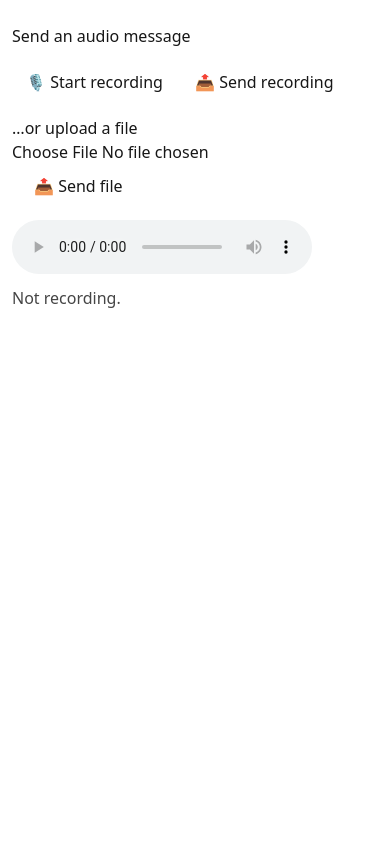
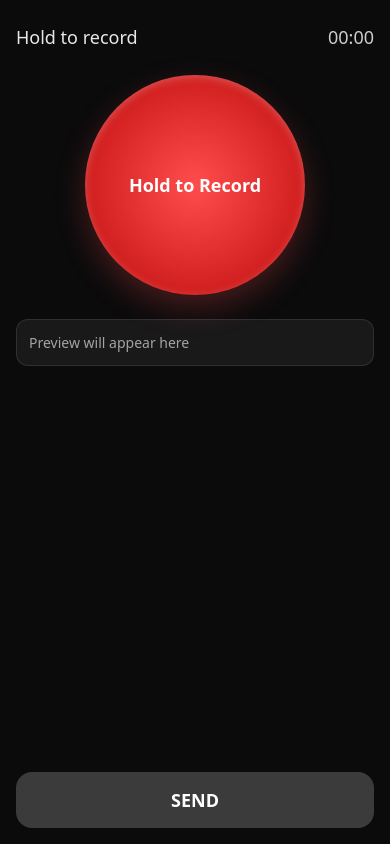
Before and after one commit to MiguelAguilera/ehunka-mailbox, a Next.js app: page / in a window 390 px wide. Built offline with nearby package versions, Linux system fonts and the light colour scheme.

Commit message:
mobile buttons

```diff
--- a/app/page.tsx
+++ b/app/page.tsx
@@ -5,110 +5,232 @@ import { useEffect, useRef, useState } from "react";
 export default function Home() {
   const [recording, setRecording] = useState(false);
   const [readyToSend, setReadyToSend] = useState(false);
-  const [status, setStatus] = useState("Not recording.");
+  const [status, setStatus] = useState("Hold to record");
   const [blobUrl, setBlobUrl] = useState<string | null>(null);
+  const [durationMs, setDurationMs] = useState(0);
+  const [uploading, setUploading] = useState(false);
+
   const chunksRef = useRef<Blob[]>([]);
   const recRef = useRef<MediaRecorder | null>(null);
-  const fileRef = useRef<HTMLInputElement | null>(null);
+  const startTsRef = useRef<number | null>(null);
+  const timerRef = useRef<number | null>(null);
+  const streamRef = useRef<MediaStream | null>(null);
 
-  useEffect(() => {
-    return () => {
-      // Cleanup object URLs
-      if (blobUrl) URL.revokeObjectURL(blobUrl);
-    };
-  }, [blobUrl]);
+  useEffect(() => () => { if (blobUrl) URL.revokeObjectURL(blobUrl); }, [blobUrl]);
+
+  function formatTime(ms: number) {
+    const s = Math.floor(ms / 1000);
+    const mm = String(Math.floor(s / 60)).padStart(2, "0");
+    const ss = String(s % 60).padStart(2, "0");
+    return `${mm}:${ss}`;
+  }
 
   async function startRec() {
-    const stream = await navigator.mediaDevices.getUserMedia({ audio: true });
+    try {
+      // ask mic only when user holds the button (user gesture)
+      if (!streamRef.current) {
+        streamRef.current = await navigator.mediaDevices.getUserMedia({ audio: true });
+      }
+      const ogg = "audio/ogg;codecs=opus";
+      const mimeType =
+        (window as any).MediaRecorder?.isTypeSupported?.(ogg) ? ogg : "audio/webm";
 
-    // Prefer OGG/Opus (Telegram voice bubble compatible)
-    const ogg = "audio/ogg;codecs=opus";
-    const mimeType = (window as any).MediaRecorder?.isTypeSupported?.(ogg)
-      ? ogg
-      : "audio/webm"; // fallback for iOS/Safari
-
-    const rec = new MediaRecorder(stream, { mimeType });
+      const rec = new MediaRecorder(streamRef.current!, { mimeType });
       chunksRef.current = [];
-    rec.ondataavailable = (e) => { if (e.data.size) chunksRef.current.push(e.data); };
+      rec.ondataavailable = (e) => { if (e.data?.size) chunksRef.current.push(e.data); };
       rec.onstop = () => {
         const blob = new Blob(chunksRef.current, { type: mimeType });
         const url = URL.createObjectURL(blob);
         setBlobUrl(prev => { if (prev) URL.revokeObjectURL(prev); return url; });
         setReadyToSend(true);
-      setStatus("Recorded. Ready to send.");
+        setStatus("Recorded. Tap SEND to upload.");
       };
+
+      recRef.current = rec;
+      startTsRef.current = Date.now();
+      setDurationMs(0);
       rec.start();
-    recRef.current = rec;
       setRecording(true);
-    setStatus("Recording…");
+      setReadyToSend(false);
+      setStatus("Recording… release to stop");
+
+      // small haptic nudge
+      if (navigator.vibrate) navigator.vibrate(10);
+
+      // tick timer
+      timerRef.current = window.setInterval(() => {
+        if (startTsRef.current) setDurationMs(Date.now() - startTsRef.current);
+      }, 200);
+    } catch (e: any) {
+      setStatus(`Mic error: ${e?.message || e}`);
+    }
   }
 
   function stopRec() {
+    if (!recording) return;
     recRef.current?.stop();
     setRecording(false);
+    if (timerRef.current) { clearInterval(timerRef.current); timerRef.current = null; }
   }
 
   async function postBlob(blob: Blob, filename: string) {
+    setUploading(true);
     setStatus("Uploading…");
     const fd = new FormData();
     fd.append("file", blob, filename);
-    // Optional note field: fd.append("note", "from web app");
 
+    try {
       const res = await fetch("/api/upload", { method: "POST", body: fd });
-    const data = await res.json();
-    if (!res.ok) throw new Error(data.error || res.statusText);
+      const data = await res.json().catch(() => ({}));
+      if (!res.ok) throw new Error(data?.error || res.statusText);
       setStatus("Sent ✅");
-    alert("Thanks! Your audio has been sent.");
+      setReadyToSend(false);
+      setBlobUrl(prev => { if (prev) URL.revokeObjectURL(prev); return null; });
+      setDurationMs(0);
+    } catch (e: any) {
+      setStatus("Upload failed");
+      alert("Upload failed:\n" + (e?.message || e));
+    } finally {
+      setUploading(false);
+    }
   }
 
   async function sendRecording() {
-    if (!blobUrl) return;
+    if (!blobUrl || uploading) return;
     const resp = await fetch(blobUrl);
     const blob = await resp.blob();
-
-    // If we recorded OGG/Opus, name it .ogg so server knows to use sendVoice
     const isOgg = blob.type.includes("audio/ogg");
     await postBlob(blob, isOgg ? "voice.ogg" : "voice.webm");
   }
 
-  async function sendSelectedFile() {
-    const f = fileRef.current?.files?.[0];
-    if (!f) {
-      alert("Choose a file first.");
-      return;
-    }
-    await postBlob(f, f.name || "audio.bin");
-  }
+  // press-and-hold handlers (touch + mouse)
+  const onPressStart = (e: React.TouchEvent | React.MouseEvent) => {
+    e.preventDefault();
+    if (!recording) startRec();
+  };
+  const onPressEnd = (e: React.TouchEvent | React.MouseEvent) => {
+    e.preventDefault();
+    if (recording) stopRec();
+  };
 
   return (
-    <main style={{ fontFamily: "system-ui, sans-serif", maxWidth: 720, margin: "24px auto", padding: "0 12px" }}>
-      <h2>Send an audio message</h2>
-
-      <div style={{ margin: "12px 0" }}>
-        <button onClick={() => (recording ? stopRec() : startRec())}
-                style={{ padding: "10px 14px", border: 0, borderRadius: 10 }}>
-          {recording ? "⏹️ Stop" : "🎙️ Start recording"}
-        </button>{" "}
-        <button onClick={sendRecording} disabled={!readyToSend}
-                style={{ padding: "10px 14px", border: 0, borderRadius: 10 }}>
-          📤 Send recording
-        </button>
+    <main style={styles.main}>
+      <div style={styles.header}>
+        <div style={styles.title}>Hold to record</div>
+        <div style={styles.timer}>{recording ? formatTime(durationMs) : readyToSend ? "Ready" : "00:00"}</div>
       </div>
 
-      <div style={{ margin: "12px 0" }}>
-        <label>…or upload a file</label><br />
-        <input ref={fileRef} type="file" accept="audio/*" />
-        <button onClick={sendSelectedFile}
-                style={{ marginLeft: 8, padding: "10px 14px", border: 0, borderRadius: 10 }}>
-          📤 Send file
-        </button>
+      {/* Big press-and-hold record button */}
+      <div
+        style={{
+          ...styles.recordBtn,
+          ...(recording ? styles.recordBtnActive : {}),
+        }}
+        onTouchStart={onPressStart}
+        onTouchEnd={onPressEnd}
+        onTouchCancel={onPressEnd}
+        onMouseDown={onPressStart}
+        onMouseUp={onPressEnd}
+        onMouseLeave={onPressEnd}
+        role="button"
+        aria-label="Hold to record"
+      >
+        {recording ? "Release to stop" : "Hold to Record"}
       </div>
 
-      <div style={{ margin: "12px 0" }}>
-        <audio src={blobUrl ?? undefined} controls />
+      {/* Preview (optional) */}
+      <div style={styles.preview}>
+        {blobUrl ? <audio src={blobUrl} controls /> : <div style={styles.hint}>Preview will appear here</div>}
       </div>
 
-      <div style={{ margin: "12px 0", opacity: 0.8 }}>{status}</div>
+      {/* Big SEND button */}
+      <button
+        style={{
+          ...styles.sendBtn,
+          ...(readyToSend && !uploading ? {} : styles.sendBtnDisabled),
+        }}
+        onClick={sendRecording}
+        disabled={!readyToSend || uploading}
+      >
+        {uploading ? "Uploading…" : "SEND"}
+      </button>
     </main>
   );
 }
+
+/* ---------- styles (inline, mobile-first) ---------- */
+
+const styles: Record<string, React.CSSProperties> = {
+  main: {
+    fontFamily: "system-ui, -apple-system, Segoe UI, Roboto, sans-serif",
+    minHeight: "100svh",
+    padding: "24px 16px 96px",
+    display: "flex",
+    flexDirection: "column",
+    alignItems: "center",
+    background: "#0b0b0c",
+    color: "white",
+  },
+  header: {
+    width: "100%",
+    maxWidth: 480,
+    display: "flex",
+    justifyContent: "space-between",
+    alignItems: "baseline",
+    marginBottom: 24,
+  },
+  title: { fontSize: 18, opacity: 0.9 },
+  timer: { fontVariantNumeric: "tabular-nums", fontSize: 18, opacity: 0.8 },
+
+  recordBtn: {
+    width: 220,
+    height: 220,
+    borderRadius: 999,
+    background:
+      "radial-gradient(60% 60% at 50% 50%, #ff4d4d 0%, #c71515 100%)",
+    boxShadow: "0 12px 30px rgba(255,77,77,.25), inset 0 2px 8px rgba(255,255,255,.25)",
+    display: "flex",
+    alignItems: "center",
+    justifyContent: "center",
+    textAlign: "center",
+    fontSize: 18,
+    fontWeight: 600,
+    userSelect: "none",
+    WebkitUserSelect: "none",
+    color: "white",
+  },
+  recordBtnActive: {
+    transform: "scale(0.96)",
+    boxShadow: "0 6px 16px rgba(255,77,77,.35), inset 0 4px 12px rgba(255,255,255,.35)",
+  },
+
+  preview: {
+    width: "100%",
+    maxWidth: 480,
+    marginTop: 24,
+    borderRadius: 12,
+    padding: 12,
+    background: "rgba(255,255,255,0.06)",
+    border: "1px solid rgba(255,255,255,0.1)",
+  },
+  hint: { opacity: 0.6, fontSize: 14 },
+
+  sendBtn: {
+    position: "fixed",
+    left: 16,
+    right: 16,
+    bottom: 16,
+    height: 56,
+    borderRadius: 16,
+    background: "#1f6feb",
+    color: "white",
+    fontSize: 18,
+    fontWeight: 700,
+    border: "none",
+    boxShadow: "0 10px 30px rgba(31,111,235,.35)",
+  },
+  sendBtnDisabled: {
+    background: "rgba(255,255,255,.2)",
+    boxShadow: "none",
+  },
+};
```
Lines whose indentation alone changed are shown as unchanged.
